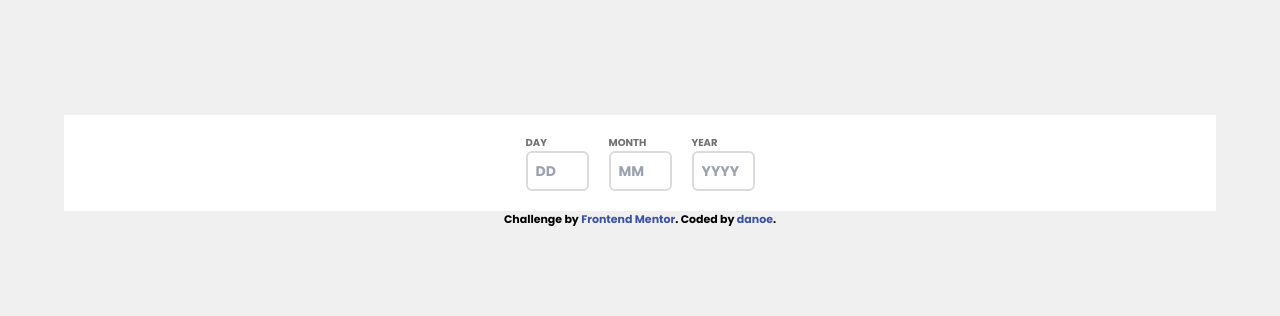
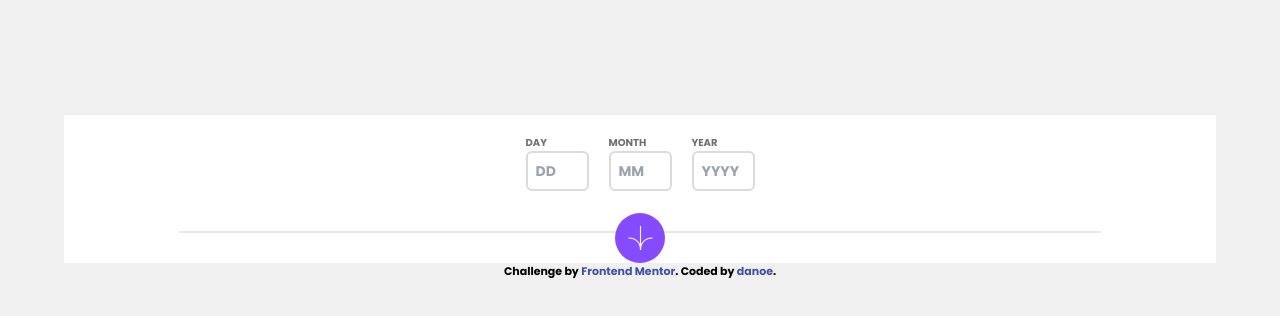
Before and after one commit to cocotiwak/age-calculator-app-main, a website: page index.html in a window 1280 px wide. Drawn offline with Linux system fonts and the light colour scheme.

Commit message:
bagian input

```diff
--- a/index.html
+++ b/index.html
@@ -22,9 +22,10 @@
 		<title>Age calculator</title>
 	</head>
 	<body class="bg-Off-white px-[5%] font-display">
-		<main class="flex min-w-[90%] bg-white mt-[10%] justify-center">
+		<main class="flex min-w-[90%] bg-white mt-[10%] flex-col">
+			<div class="flex justify-center">
 				<div
-				class="flex text-Smokey-grey text-xs gap-5 p-5 flex-row justify-center"
+					class="flex text-Smokey-grey text-xs gap-5 p-5 flex-row border-b-2 w-[80%] justify-center pb-10"
 				>
 					<div>
 						<p class="text-[10px]">DAY</p>
@@ -63,6 +64,17 @@
 						/>
 					</div>
 				</div>
+			</div>
+
+			<div class="flex justify-center mt-[-20px]">
+				<button
+					class="w-[50px] h-[50px] bg-Purple flex items-center justify-center rounded-full"
+					type="button"
+					id="btn"
+				>
+					<img src="./assets/images/icon-arrow.svg" alt="" class="w-[25px]" />
+				</button>
+			</div>
 		</main>
 		<div class="attribution">
 			Challenge by
```
Also changed, not shown: css/styles.css. Lines whose indentation alone changed are shown as unchanged.
